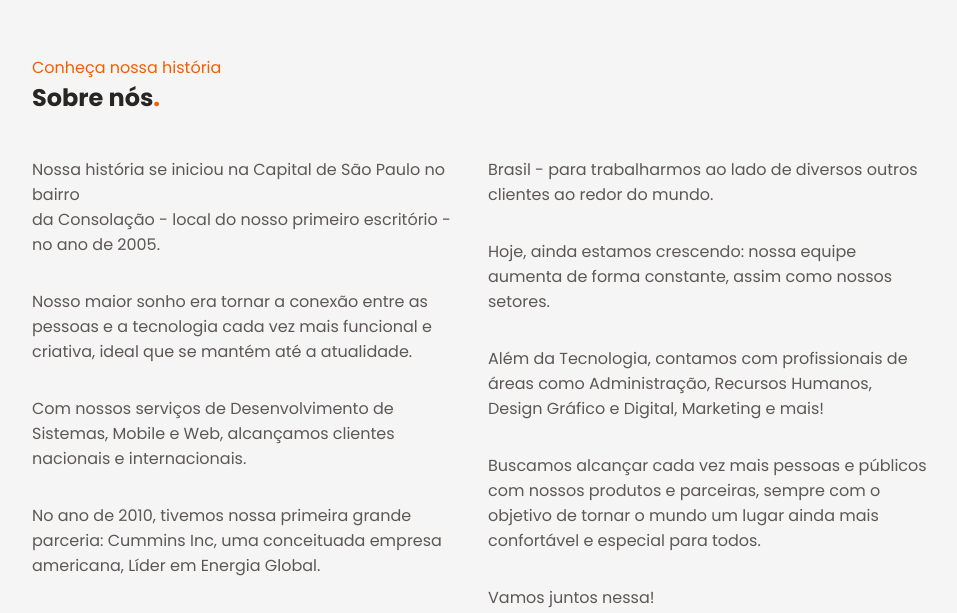
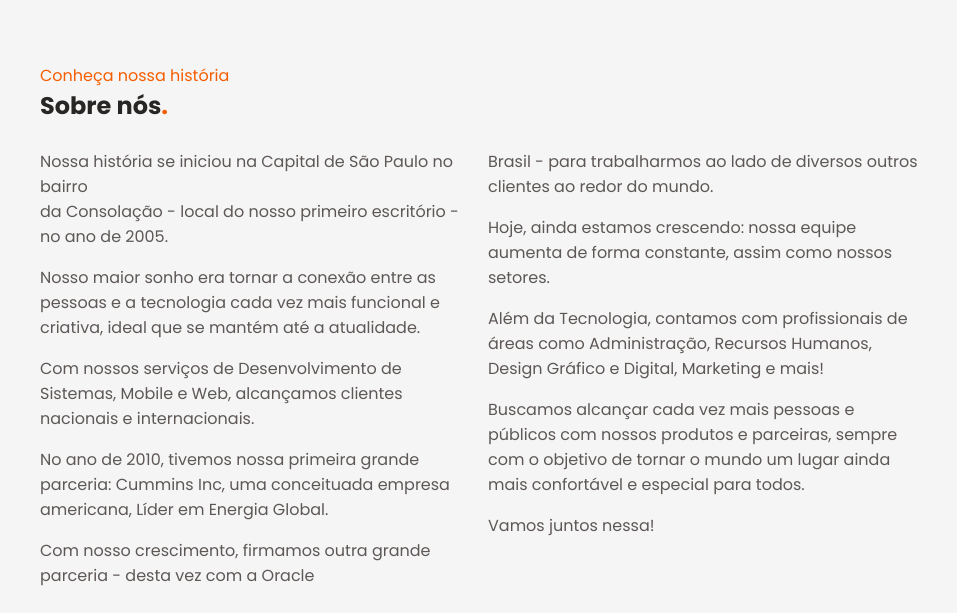
Before and after one commit to Henriquefirst/Focosp, a plain HTML site: page institucional.html in a window 1280 px wide. Shown: the part 1326-1939 px from the top of the page, without its empty margins (160-1117 px from the left). Drawn offline with nearby package versions, Linux system fonts and the light colour scheme.

Commit message:
mudança no css

```diff
--- a/assets/css/styles.css
+++ b/assets/css/styles.css
@@ -468,8 +468,8 @@ the website, in dark theme
 }
 
 .about_container_us {
-  margin-bottom: var(--mb-1);
-  padding: 12rem;
+  margin-bottom: var(--big-font-size);
+  padding: 12.5rem;
 }
 
 .about_container_tittle {
@@ -477,13 +477,13 @@ the website, in dark theme
 }
 
 .about_content p {
-  margin-top: 2rem;
+  margin-top: 1rem;
 
 }
 
 .about_container{
   column-count: 2;
-padding: 10px 0px 10px;
+  padding: 10px 0px 10px;
 
 }
 
```
